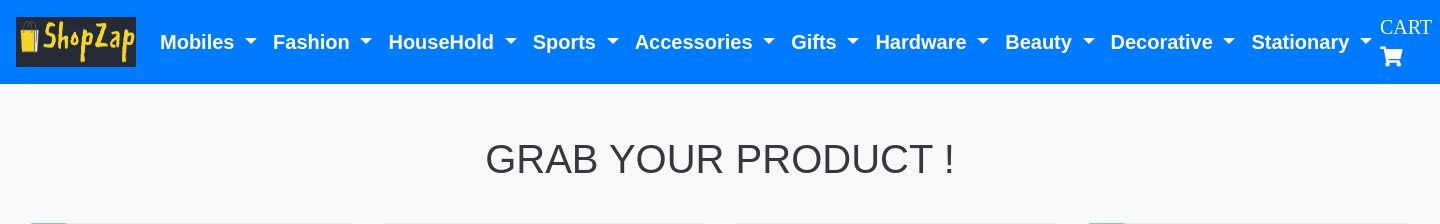
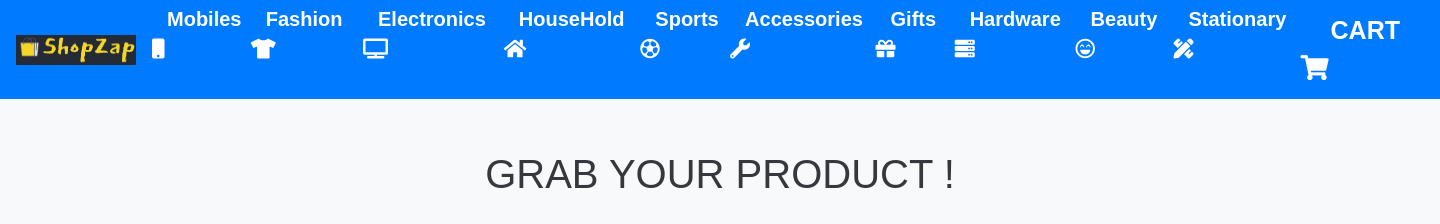
Before and after one commit to ndrohith09/ecommerce, a Django app: template shopzap/ecommerce/templates/eachproduct.html in a window 1440 px wide. Shown: the top 224 px of the page. Run offline with Django 3.2, Linux system fonts and the light colour scheme; data comes from the database, SQL or seed files in the repository; tables that the repository leaves empty hold one stand-in row (values such as "Sample post"); the template is opened without the code that fills it: values that come from a table or form of the project are taken from there, most other values are stand-ins (such as "Sample title", 1, 10 or a date in 2020); some libraries are stand-ins or nearby versions; some web fonts are replaced.

Commit message:
Update eachproduct.html
i added the nav bar in each product page da...commit panidu...

```diff
--- a/shopzap/ecommerce/templates/eachproduct.html
+++ b/shopzap/ecommerce/templates/eachproduct.html
@@ -342,155 +342,159 @@ font-family: 'Texturina', serif;
        </button >
 
        <div class=" collapse navbar-collapse" id="collapse_target">
-
-        <a class="navbar-brand" href="#">
-            <img src="{% static 'images/logo.PNG' %}" alt="logo" style="width: 120px; height: 50px;">
+       <!--logo -->
+        <a class="navbar-brand" href="{% url 'home' %}">
+            <img src="{% static 'images/logo.PNG' %}" alt="logo" style="width: 120px; height: 30px;">
         </a>
         <ul class="navbar-nav ">
           <li class="nav-item active dropdown">
-            <a class="nav-link dropdown-toggle" data-toggle="dropdown" data-target="dropdown_target" href="#">
-                Mobiles
+            <a style="color: white;padding-left:15px;font-size:20px;font-family: 'Andika New Basic', sans-serif;" href="#">
+                Mobiles <i class="fa fa-mobile" aria-hidden="true"></i>
                 <span class="caret"></span>
             </a>
             <div class ="dropdown-menu" aria-labelledby="dropdown-target">
                 <!-- <ul class="navbar-nav"> -->
-                <a class="dropdown-item"> 1</a>
+              {% for i in mobiles %}
+                    <a class="dropdown-item"> {{i.productname}}</a>
                     <div class="dropdown-divider"></div>
-                <a class="dropdown-item"> 1</a>
-                <a class="dropdown-item"> 1</a>
+               {% endfor %}
             <!-- </ul> for horizontal -->
             </div>
 
             <li class="nav-item active dropdown">
-                <a class="nav-link dropdown-toggle" data-toggle="dropdown" data-target="dropdown_target" href="#">
-                    Fashion
+                <a style="color: white;padding-left:15px;font-size:20px;font-family: 'Andika New Basic', sans-serif;" href="#">
+                    Fashion <i class="fas fa-tshirt"></i>
+
                     <span class="caret"></span>
                 </a>
                 <div class ="dropdown-menu" aria-labelledby="dropdown-target">
                     <!-- <ul class="navbar-nav"> -->
-                    <a class="dropdown-item"> 1</a>
+                  {% for i in fashion %}
+                        <a class="dropdown-item"> {{i.productname}}</a>
                         <div class="dropdown-divider"></div>
-                    <a class="dropdown-item"> 1</a>
-                    <a class="dropdown-item"> 1</a>
+                   {% endfor %}
+                <!-- </ul> for horizontal -->
+                </div>
+
+          <li class="nav-item active dropdown">
+            <a style="color: white;padding-left:15px;font-size:20px;font-family: 'Andika New Basic', sans-serif;" href="#">
+                Electronics <i class="fas fa-tv"></i>
+
+                <span class="caret"></span>
+            </a>
+            <div class ="dropdown-menu" aria-labelledby="dropdown-target">
+                <!-- <ul class="navbar-nav"> -->
+              {% for i in electronics %}
+                    <a class="dropdown-item"> {{i.productname}}</a>
+                    <div class="dropdown-divider"></div>
+               {% endfor %}
             <!-- </ul> for horizontal -->
             </div>
       </li>
           <li class="nav-item active dropdown">
-            <a class="nav-link dropdown-toggle" data-toggle="dropdown" data-target="dropdown_target" href="#">
-                HouseHold
+            <a style="color: white;padding-left:15px;font-size:20px;font-family: 'Andika New Basic', sans-serif;" href="#">
+                HouseHold <i class="fas fa-home"></i>
                 <span class="caret"></span>
             </a>
             <div class ="dropdown-menu" aria-labelledby="dropdown-target">
                 <!-- <ul class="navbar-nav"> -->
-                <a class="dropdown-item"> 1</a>
+                  {% for i in household%}
+                    <a class="dropdown-item"> {{i.productname}}</a>
                     <div class="dropdown-divider"></div>
-                <a class="dropdown-item"> 1</a>
-                <a class="dropdown-item"> 1</a>
+                   {% endfor %}
+            <!-- </ul> for horizontal -->
+            </div>
+            </li>
+            <ul class="navbar-nav ">
+                <li class="nav-item active dropdown">
+                    <a style="color: white;padding-left:15px;font-size:20px;font-family: 'Andika New Basic', sans-serif;" href="#">
+                      Sports<i class="far fa-futbol"></i>
+                      <span class="caret"></span>
+                  </a>
+                  <div class ="dropdown-menu" aria-labelledby="dropdown-target">
+                      <!-- <ul class="navbar-nav"> -->
+                    {% for i in sports %}
+                          <a class="dropdown-item"> {{i.productname}}</a>
+                          <div class="dropdown-divider"></div>
+                     {% endfor %}
+                  <!-- </ul> for horizontal -->
+                  </div>
+
+                  <li class="nav-item active dropdown">
+                    <a style="color: white;padding-left:15px;font-size:20px;font-family: 'Andika New Basic', sans-serif;" href="#">
+                          Accessories <i class="fas fa-wrench"></i>
+                          <span class="caret"></span>
+                      </a>
+                      <div class ="dropdown-menu" aria-labelledby="dropdown-target">
+                          <!-- <ul class="navbar-nav"> -->
+                        {% for i in accessories %}
+                              <a class="dropdown-item"> {{i.productname}}</a>
+                              <div class="dropdown-divider"></div>
+                         {% endfor %}
+                      <!-- </ul> for horizontal -->
+                      </div>
+
+                <li class="nav-item active dropdown">
+                    <a style="color: white;padding-left:15px;font-size:20px;font-family: 'Andika New Basic', sans-serif;" href="#">
+                      Gifts <i class="fas fa-gift"></i>
+                      <span class="caret"></span>
+                  </a>
+                  <div class ="dropdown-menu" aria-labelledby="dropdown-target">
+                      <!-- <ul class="navbar-nav"> -->
+                    {% for i in gifts %}
+                          <a class="dropdown-item"> {{i.productname}}</a>
+                          <div class="dropdown-divider"></div>
+                     {% endfor %}
                   <!-- </ul> for horizontal -->
                   </div>
             </li>
                 <li class="nav-item active dropdown">
-                <a class="nav-link dropdown-toggle" data-toggle="dropdown" data-target="dropdown_target" href="#">
-                    Sports
+                  <a style="color: white;padding-left:15px;font-size:20px;font-family: 'Andika New Basic', sans-serif;" href="#">
+                      Hardware <i class="fas fa-server"></i>
                       <span class="caret"></span>
                   </a>
                   <div class ="dropdown-menu" aria-labelledby="dropdown-target">
                       <!-- <ul class="navbar-nav"> -->
-                    <a class="dropdown-item"> 1</a>
+                        {% for i in hardware %}
+                          <a class="dropdown-item"> {{i.productname}}</a>
                           <div class="dropdown-divider"></div>
-                    <a class="dropdown-item"> 1</a>
-                    <a class="dropdown-item"> 1</a>
+                         {% endfor %}
                   <!-- </ul> for horizontal -->
                   </div>
                   </li>
                   <li class="nav-item active dropdown">
-                <a class="nav-link dropdown-toggle" data-toggle="dropdown" data-target="dropdown_target" href="#">
-                   Accessories
+                    <a style="color: white;padding-left:15px;font-size:20px;font-family: 'Andika New Basic', sans-serif;" href="#">
+                        Beauty <i class="far fa-laugh-beam"></i>
                         <span class="caret"></span>
                     </a>
                     <div class ="dropdown-menu" aria-labelledby="dropdown-target">
                         <!-- <ul class="navbar-nav"> -->
-                    <a class="dropdown-item"> 1</a>
+                          {% for i in beauty %}
+                            <a class="dropdown-item"> {{i.productname}}</a>
                             <div class="dropdown-divider"></div>
-                    <a class="dropdown-item"> 1</a>
-                    <a class="dropdown-item"> 1</a>
+                           {% endfor %}
                     <!-- </ul> for horizontal -->
                     </div>
                     </li>
                     <li class="nav-item active dropdown">
-            <a class="nav-link dropdown-toggle" data-toggle="dropdown" data-target="dropdown_target" href="#">
-                Gifts
+                        <a style="color: white;padding-left:15px;font-size:20px;font-family: 'Andika New Basic', sans-serif;" href="#">
+                            Stationary <i class="fas fa-pencil-ruler"></i>
                             <span class="caret"></span>
                         </a>
                         <div class ="dropdown-menu" aria-labelledby="dropdown-target">
                             <!-- <ul class="navbar-nav"> -->
-                <a class="dropdown-item"> 1</a>
+                              {% for i in stationary %}
+                                <a class="dropdown-item"> {{i.productname}}</a>
                                 <div class="dropdown-divider"></div>
-                <a class="dropdown-item"> 1</a>
-                <a class="dropdown-item"> 1</a>
-            <!-- </ul> for horizontal -->
-            </div>
-            </li>
-            <li class="nav-item active dropdown">
-            <a class="nav-link dropdown-toggle" data-toggle="dropdown" data-target="dropdown_target" href="#">
-                Hardware
-                <span class="caret"></span>
-            </a>
-            <div class ="dropdown-menu" aria-labelledby="dropdown-target">
-                <!-- <ul class="navbar-nav"> -->
-                <a class="dropdown-item"> 1</a>
-                <div class="dropdown-divider"></div>
-                <a class="dropdown-item"> 1</a>
-                <a class="dropdown-item"> 1</a>
-            <!-- </ul> for horizontal -->
-            </div>
-            </li>
-            <li class="nav-item active dropdown">
-                <a class="nav-link dropdown-toggle" data-toggle="dropdown" data-target="dropdown_target" href="#">
-                    Beauty
-                    <span class="caret"></span>
-                </a>
-                <div class ="dropdown-menu" aria-labelledby="dropdown-target">
-                    <!-- <ul class="navbar-nav"> -->
-                    <a class="dropdown-item"> 1</a>
-                    <div class="dropdown-divider"></div>
-                    <a class="dropdown-item"> 1</a>
-                    <a class="dropdown-item"> 1</a>
+                               {% endfor %}
                         <!-- </ul> for horizontal -->
                         </div>
                         </li>
 
-         <li class="nav-item active dropdown">
-            <a class="nav-link dropdown-toggle" data-toggle="dropdown" data-target="dropdown_target" href="#">
-                Decorative
-                <span class="caret"></span>
-            </a>
-            <div class ="dropdown-menu" aria-labelledby="dropdown-target">
-                <!-- <ul class="navbar-nav"> -->
-                <a class="dropdown-item"> 1</a>
-                <div class="dropdown-divider"></div>
-                <a class="dropdown-item"> 1</a>
-                <a class="dropdown-item"> 1</a>
-            <!-- </ul> for horizontal -->
-            </div>
-            </li>
-            <li class="nav-item active dropdown">
-                <a class="nav-link dropdown-toggle" data-toggle="dropdown" data-target="dropdown_target" href="#">
-                    Stationary
-                    <span class="caret"></span>
-                </a>
-                <div class ="dropdown-menu" aria-labelledby="dropdown-target">
-                    <!-- <ul class="navbar-nav"> -->
-                    <a class="dropdown-item"> 1</a>
-                    <div class="dropdown-divider"></div>
-                    <a class="dropdown-item"> 1</a>
-                    <a class="dropdown-item"> 1</a>
-                <!-- </ul> for horizontal -->
-                </div>
-                </li>
+
         </ul>
         <span class="navbar-text">
-        <a href="#"> CART <i class="fas fa-shopping-cart"></i></a>
+        <a href="{% url 'cart' %}" style="color: white;padding-left:30px;font-size:25px;font-family: 'Andika New Basic', sans-serif;font-weight:bold;"> CART <i class="fas fa-shopping-cart"></i></a>
         </span>
     </div>
     </div>
```
Lines whose indentation alone changed are shown as unchanged.
